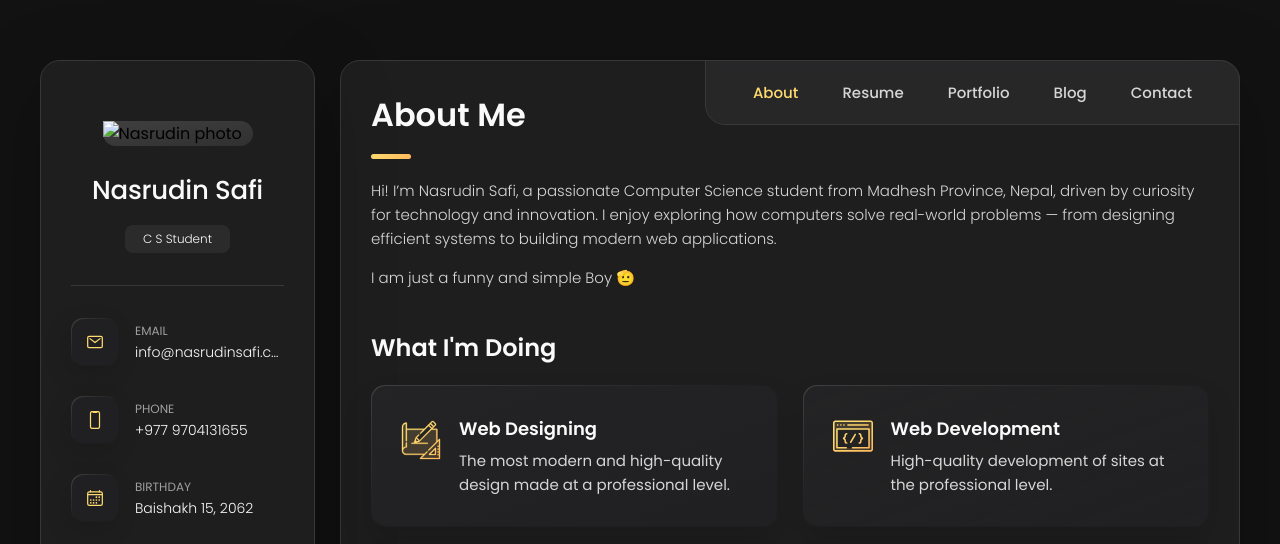
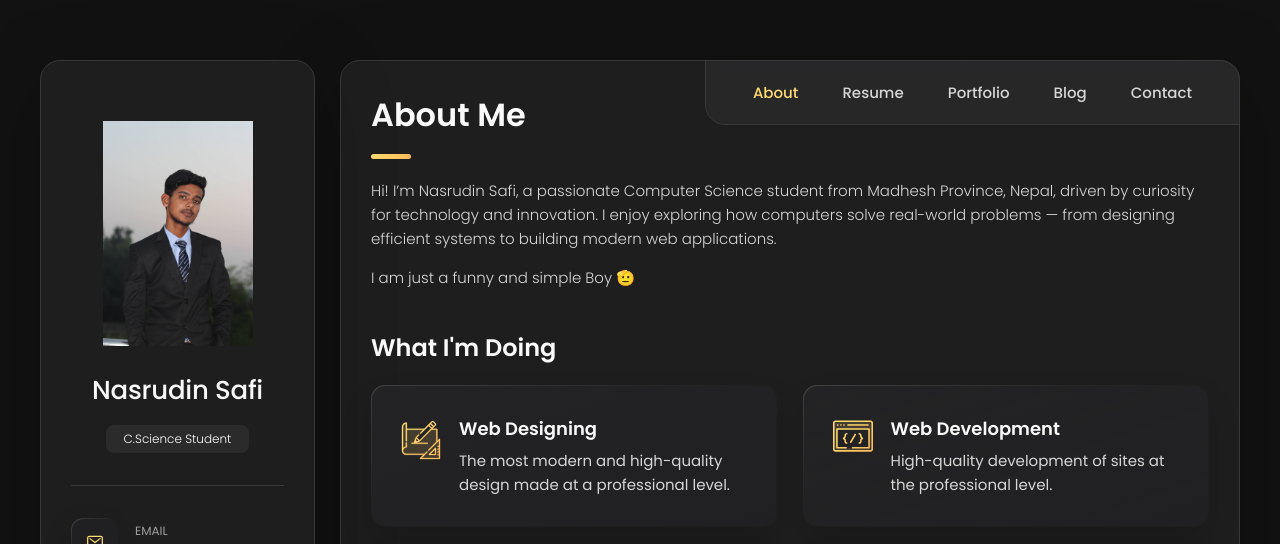
Before and after one commit to hleduroom/nasrudin-portfolio, a plain HTML site: page index.html in a window 1280 px wide. Shown: the top 544 px of the page. Drawn offline with nearby package versions, Linux system fonts and the light colour scheme.

Commit message:
Update index.html
Second commot

```diff
--- a/index.html
+++ b/index.html
@@ -42,13 +42,13 @@
       <div class="sidebar-info">
 
         <figure class="avatar-box">
-          <img src="./assets/images/photo.png" alt="Nasrudin photo" width="80">
+          <img src="./assets/images/IMG_9789.JPG" alt="Nasrudin photo" width="80">
         </figure>
 
         <div class="info-content">
           <h1 class="name" title="Nasrudin Safi">Nasrudin Safi</h1>
 
-          <p class="title">C S Student</p>
+          <p class="title">C.Science Student</p>
         </div>
 
         <button class="info_more-btn" data-sidebar-btn>
```
